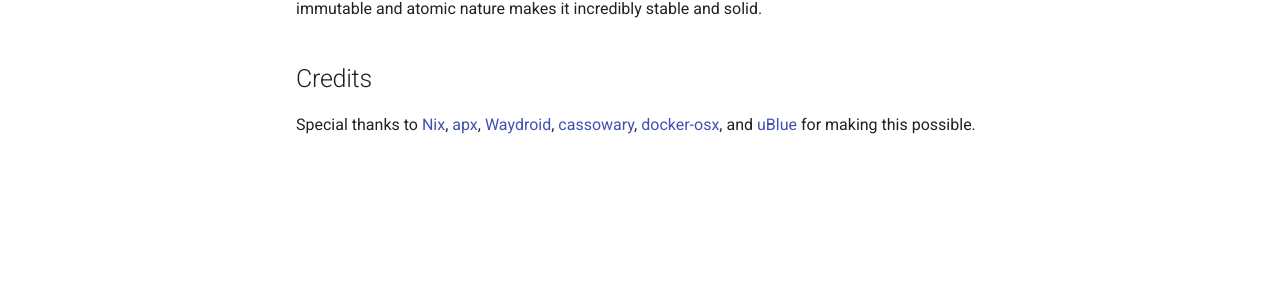
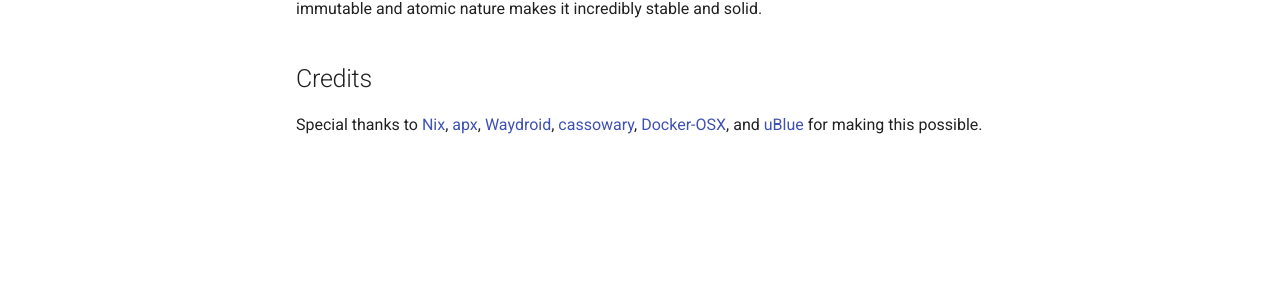
Before and after one commit to Champe20/compatibowl-docs, an MkDocs documentation site: the page built from docs/index.md, in a window 1280 px wide. Shown: the part 235-542 px from the top of the page. Built offline with MkDocs 1.6.1 and Material for MkDocs 9.7.7, drawn with Linux system fonts in a browser that asks for light colours.

```diff
--- a/docs/index.md
+++ b/docs/index.md
@@ -2,4 +2,4 @@
 Compatibowl is a distro where all of your apps whether they be from the AUR, Fedora, Nix, Windows, MacOS, or Android, work and integrate tightly with your desktop environment. It's immutable and atomic nature makes it incredibly stable and solid.
 
 ## Credits
-Special thanks to [Nix](https://nixos.org/guides/how-nix-works), [apx](https://documentation.vanillaos.org/docs/apx), [Waydroid](https://waydro.id/), [cassowary](https://github.com/casualsnek/cassowary), [docker-osx](https://github.com/sickcodes/Docker-OSX), and [uBlue](https://universal-blue.org/) for making this possible.
+Special thanks to [Nix](https://nixos.org/guides/how-nix-works), [apx](https://documentation.vanillaos.org/docs/apx), [Waydroid](https://waydro.id/), [cassowary](https://github.com/casualsnek/cassowary), [Docker-OSX](https://github.com/sickcodes/Docker-OSX), and [uBlue](https://universal-blue.org/) for making this possible.
```
